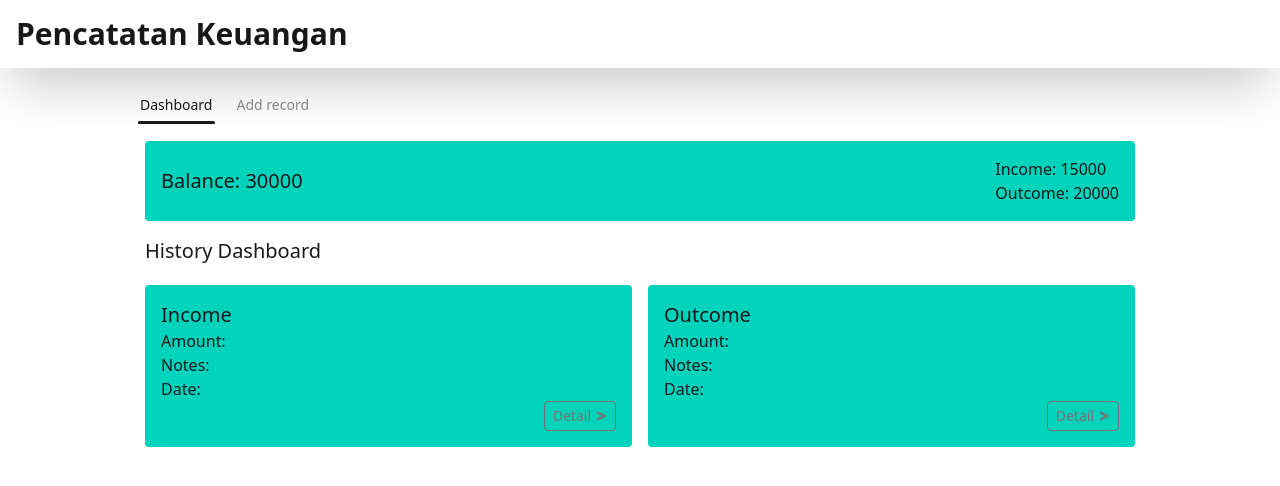
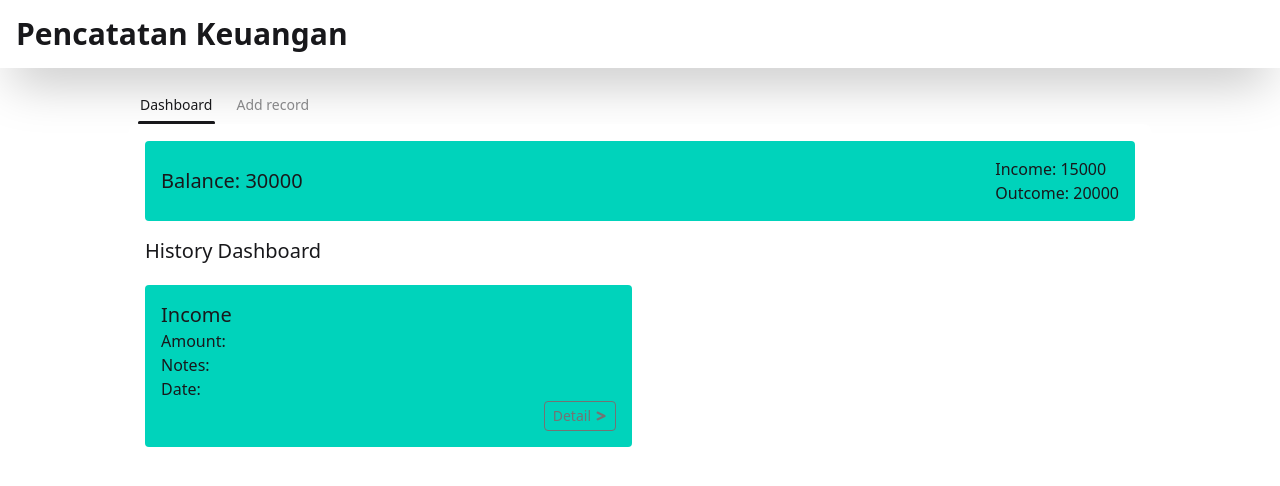
Before and after one commit to Egar19/ancord-fe, a React (Vite) app: page /dashboard in a window 1280 px wide. Shown: the top 486 px of the page. Built offline with nearby package versions, Linux system fonts and the light colour scheme.

Commit message:
Updating

```diff
--- a/src/components/HistoryDashboard.jsx
+++ /dev/null
@@ -1,37 +0,0 @@
-import { FaGreaterThan } from 'react-icons/fa';
-
-const HistoryDashboard = ({ amount, notes, date }) => {
-  return (
-    <div className='my-4'>
-      <h2 className='text-xl'>History Dashboard</h2>
-      <div className='py-5 grid grid-cols-1 md:grid-cols-2 gap-4'>
-        <div className='p-4 bg-accent rounded'>
-          <h3 className='text-xl'>Income</h3>
-          <h4>Amount: {amount}</h4>
-          <h4>Notes: {notes}</h4>
-          <h4>Date: {date}</h4>
-          <div className='flex justify-end'>
-            <button className='inline-flex items-center gap-1 border rounded px-2 py-1 border-neutral-500 text-neutral-500 text-sm cursor-pointer'>
-              Detail
-              <FaGreaterThan className='text-xs' />
-            </button>
-          </div>
-        </div>
-        <div className='p-4 bg-accent rounded'>
-          <h4 className='text-xl'>Outcome</h4>
-          <h4>Amount: {amount}</h4>
-          <h4>Notes: {notes}</h4>
-          <h4>Date: {date}</h4>
-          <div className='flex justify-end'>
-            <button className='inline-flex items-center gap-1 border rounded px-2 py-1 border-neutral-500 text-neutral-500 text-sm cursor-pointer'>
-              Detail
-              <FaGreaterThan className='text-xs' />
-            </button>
-          </div>
-        </div>
-      </div>
-    </div>
-  );
-};
-
-export default HistoryDashboard;
--- a/src/components/TabDashboard.jsx
+++ b/src/components/TabDashboard.jsx
@@ -1,5 +1,5 @@
 import BalanceSUmmary from "./BalanceSummary";
-import HistoryDashboard from "./HistoryDashboard";
+import HistoryList from "./HistoryList";
 
 const TabDashboard = () => {
   return (
@@ -14,7 +14,7 @@ const TabDashboard = () => {
         />
         <div className='tab-content bg-base-100 p-4'>
           <BalanceSUmmary />
-          <HistoryDashboard />
+          <HistoryList />
         </div>
 
         <input
```
